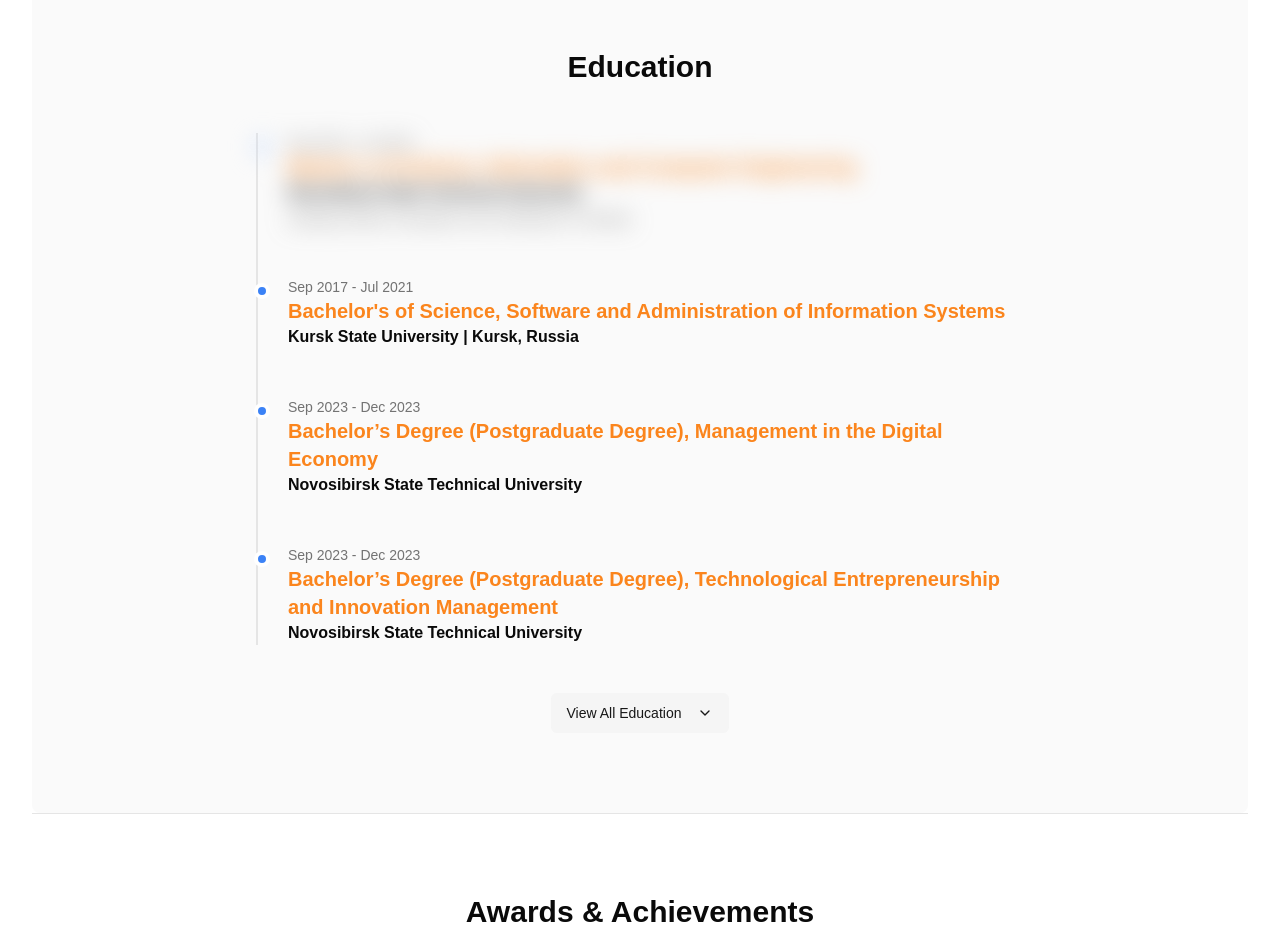
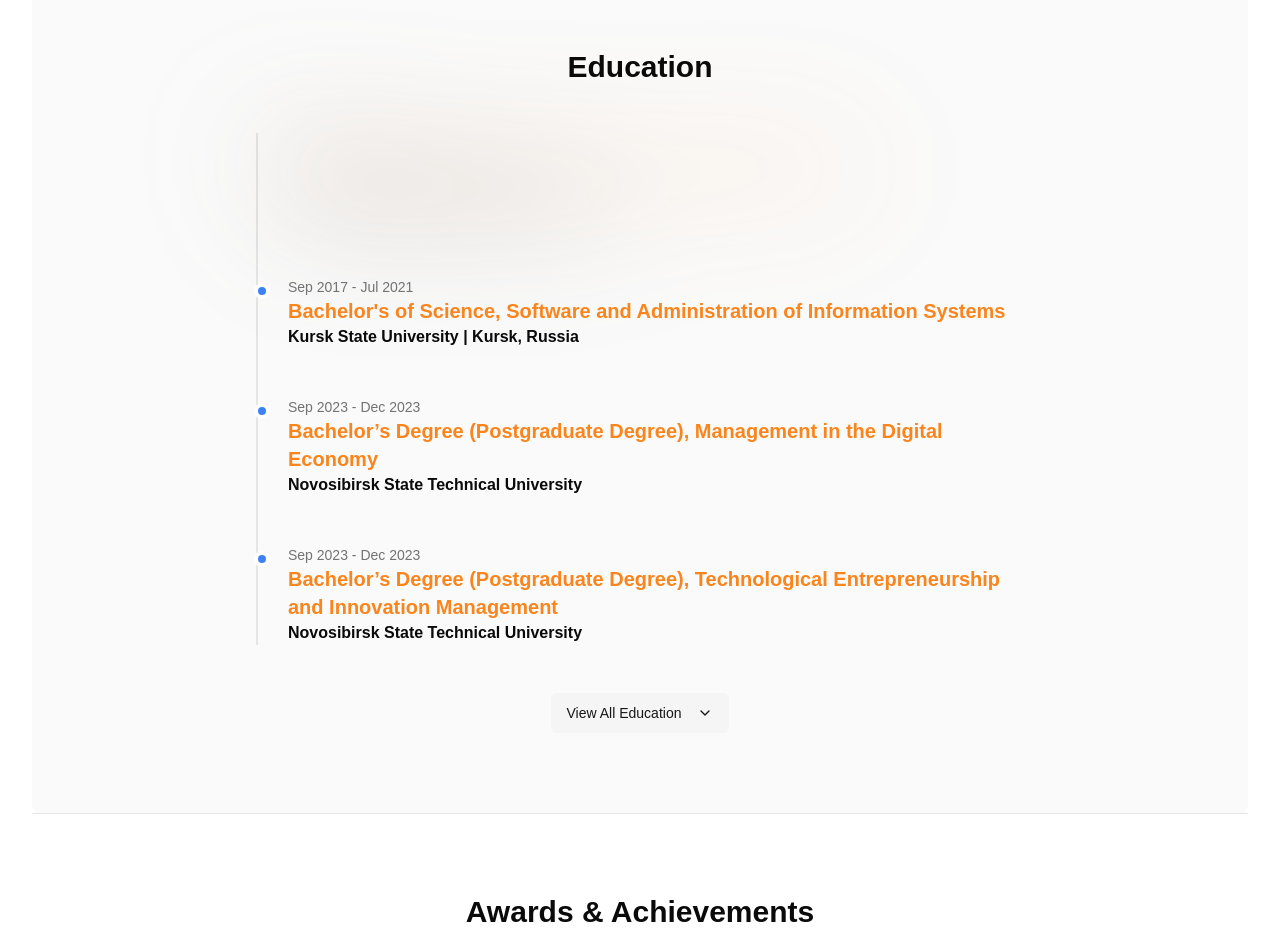
Before and after one commit to MS0C54073/muzoprof, a Next.js app: page / in a window 1280 px wide. Shown: the part 4800-5730 px from the top of the page. Built offline with nearby package versions, Linux system fonts and the light colour scheme; what @genkit-ai/googleai, genkit would draw is missing.

Commit message:
make it 10 times more blurry

```diff
--- a/src/app/page.tsx
+++ b/src/app/page.tsx
@@ -1223,7 +1223,7 @@ export default function Home() {
           <div className="max-w-3xl mx-auto relative pl-8">
             <div className="absolute left-0 top-0 h-full w-0.5 bg-border"></div>
             {(showAllEducation ? education : education.slice(0, initialEducationToShow)).map((edu, index) => (
-              <div key={index} className={cn("mb-12 relative", (edu as any).blurred && "blur-md pointer-events-none")}>
+              <div key={index} className={cn("mb-12 relative", (edu as any).blurred && "blur-3xl pointer-events-none")}>
                 <div className="absolute left-[-34px] top-1.5 w-4 h-4 bg-primary rounded-full border-4 border-background"></div>
                 <p className="text-sm text-muted-foreground"><TranslatedText text={edu.duration}/></p>
                 <h3 className="text-xl font-bold text-accent"><TranslatedText text={edu.degree}/></h3>
```
Also changed, not shown: 1 other file (tests, documents, lock files or other folders).
